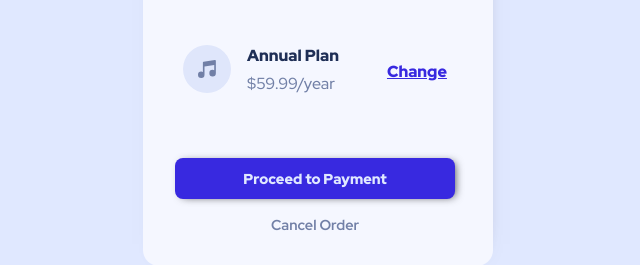
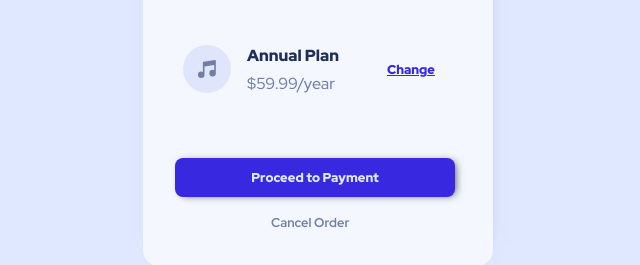
Before and after one commit to shashreesamuel/order-summary-component, a plain HTML site: page index.html in a window 1280 px wide. Shown: the part 464-729 px from the top of the page, 322-962 px from the left. Drawn offline with Linux system fonts and the light colour scheme.

Commit message:
Update style.css

```diff
--- a/style.css
+++ b/style.css
@@ -105,6 +105,7 @@ body {
   margin-top: 4rem;
   font-family: "Red Hat Display", sans-serif;
   font-weight: 900;
+  font-size: 0.8rem;
   color: var(--bright-blue);
   margin-left: 3rem;
 }
@@ -114,7 +115,7 @@ body {
   margin-left: 2rem;
   margin-bottom: 1rem;
   font-weight: 900;
-  font-size: 0.9rem;
+  font-size: 0.8rem;
   color: var(--pale-blue);
   padding: 0.69rem;
   border-radius: 0.5rem;
@@ -134,7 +135,7 @@ body {
   align-items: center;
   padding: 7rem;
   font-weight: 700;
-  font-size: 0.9rem;
+  font-size: 0.8rem;
   color: var(--desaturated-blue);
   font-family: "Red Hat Display", sans-serif;
 }
```
